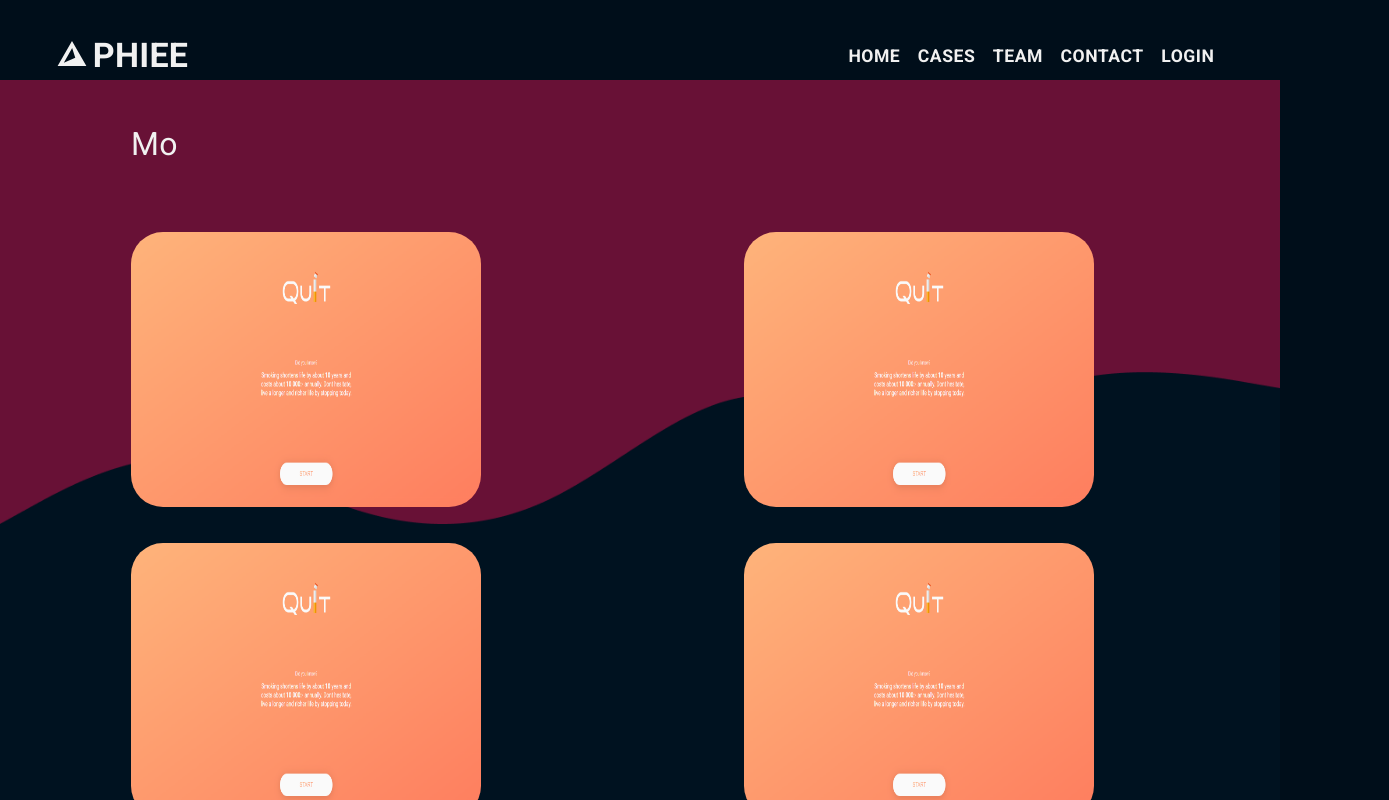
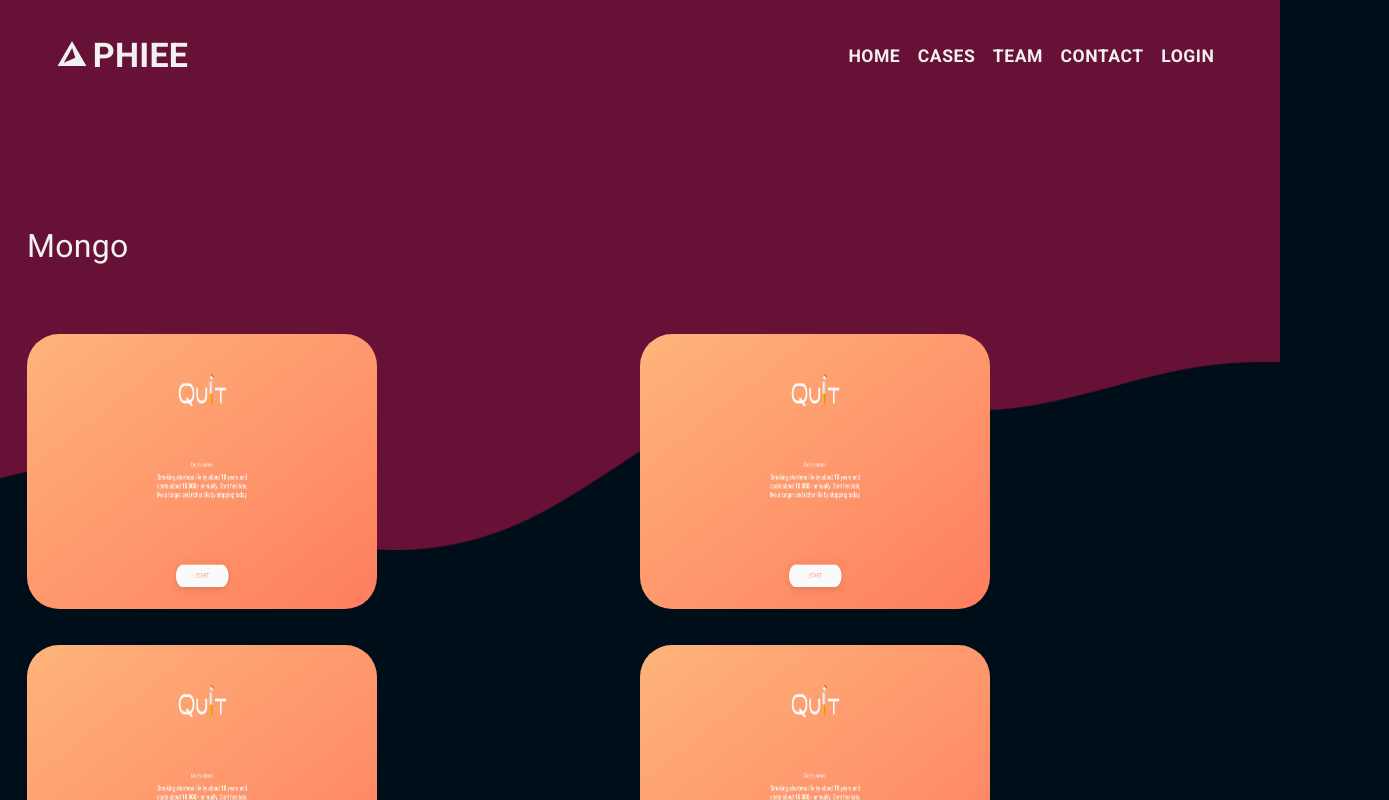
Before and after one commit to Prisberg/nr1team, a React (Create React App) app: page /expertise/Mongo in a window 1280 px wide. Shown: the top 800 px of the page, 1389 px wide, since content can reach past the window. Built offline with nearby package versions, Linux system fonts and the light colour scheme.

Commit message:
new skills info style

```diff
--- a/src/components/pages/main/skills/Skills.jsx
+++ b/src/components/pages/main/skills/Skills.jsx
@@ -157,18 +157,21 @@
   width:{ xs: '100%', md: '100%', lg: '100%', xl: '100%'},
   height: { xs: '700px', md: '1220px ', lg: '1220px', xl: '1220px'},
   backgroundColor: '#001220',
-  position: 'relative',
+
 }
 const innerBox = {
   display: {xs: 'none', md: 'block', lg: 'block', xl: 'block'},
   width: '100%',
+  maxWidth: '1500px',
+  position: 'relative',
+  paddingLeft: '2em',
 }
 const mainTitle = {
   fontSize: { xs: '2em', md: '3em', lg: '3em', xl: '3em'},
   fontWeight:'bolder',
   color: '#f1f1f1',
   position: "absolute",
-  top: { xs: '0em', md: `2em`, lg: `2em`, xl: `2em`},
+  top: { xs: '0em', md: `2em`, lg: `2em`, xl: `3em`},
   right: { xs: '0em', md: "3.5em", lg: "3.5em", xl: "3.5em"},
   lineHeight: '50px',
   // textAlign: 'center',
@@ -176,7 +179,7 @@
 const shapeStyle = {
   fontSize: { xs: '2em', md: '3em', lg: '4em', xl: '4em'},
   position: "absolute",
-  top: { xs: '0em', md: `0em`, lg: `0em`, xl: `0em`},
+  top: { xs: '0em', md: `0em`, lg: `0em`, xl: `1em`},
   right: { xs: '0em', md: "1em", lg: "2em", xl: "2em"},
   width:  { xs: '250px', md: "250px", lg: "300px", xl: "300px"},
   height:  { xs: '250px', md: "250px", lg: "300px", xl: "300px"},
@@ -184,8 +187,8 @@
 
 const mainTitleMobile = {
   position: "absolute",
-  top: '4.5em',
-  left: '2em',
+  top: '2em',
+  left: '1em',
   fontWeight: "bolder",
   fontSize: "1em",
   color: '#f1f1f1',
@@ -194,10 +197,10 @@
 };
 const shapeStyleMobile = {
   position: "absolute",
-  top: `1em`,
+  top: `0em`,
   left: '0em',
-  width: "150px",
-  height: "150px",
+  width: "100px",
+  height: "100px",
   zIndex: "99",
 };
 const skillsBox = {
@@ -210,9 +213,7 @@
   "& :nth-child(even)": {
     justifyContent: 'flex-end'
   },
-  "& :nth-child(odd)": {
-    paddingLeft: '.5em'
-  }
+
 }
 
 const skillBox = {
@@ -223,6 +224,7 @@
   height: "200px",
   marginBottom: "2em",
   width: '100%',
+
 };
 
 const skillInfo = {
@@ -257,11 +259,11 @@
 const skillBoxMobile = {
   display: {xs: 'block', md: 'none', lg: 'none', xl: 'none'},
   width: { xs: '80%', md: '96%', lg: '96%', xl: '96%'},
+  position: 'relative',
 }
 
 
 const skills = [
-
   {
     id: "2",
     img: `${UX}`,
--- a/src/components/pages/main/skills/skills-Info/JavaScript.jsx
+++ b/src/components/pages/main/skills/skills-Info/JavaScript.jsx
@@ -7,8 +7,8 @@
 const UxDesign = () => {
   return (
     <Box sx={mainBox}  className='main-Box'>
-              <img src={headerImg} alt="" style={{width: '100%', objectFit:'cover', position: 'absolute', top: '0em', zIndex: '0' }} />
 
+              <img src={headerImg} alt="" style={imgStyling} />
       <Box sx={innerBox}>
         <Box  >
         <Typography sx={mainTitle}>
@@ -47,21 +47,18 @@
 const mainBox = {
   width:{ xs: '100%', md: '100%', lg: '100%', xl: '100%'},
   height:{ xs: '100%', md: '1500px', llg: '1500px', xl: '1500px'},
-  backgroundColor: '#001220',
   display: 'flex',
   alignItems: 'center',
   justifyContent: 'center',
   color: '#f1f1f1',
+  zIndex: '10'
 }
 const innerBox = {
-  // padding: '2em',
-  marginTop: { xs: '2em', md: '0', lg: '0', xl: '15em'},
-  // paddingLeft: { xs: '0em', md: '0em', lg: '15em', xl: '15em'},
-  zIndex: '5',
+  marginTop: { xs: '2em', md: '1em', lg: '1em', xl: '1em'},
   display: 'flex',
-  alignItems: 'center',
+  // alignItems: 'center',
   justifyContent: 'center',
-  flexDirection: 'column'
+  flexDirection: 'column',
 }
 const skillProjects = {
   display: 'flex',
@@ -93,4 +90,19 @@
   fontSize: '1.3em',
   paddingLeft: {xs: '20px', md: '0px', lg: '0px', xl: '0px'}
 }
+
+const imgStyling = {
+  height: "550px",
+  width: "100%",
+  objectFit: "cover",
+  position: "absolute",
+  top: "0px",
+  zIndex: "-1",
+  "@media (max-width: 450px)": {
+    height: "400px",
+  },
+  "@media (max-width: 360px)": {
+    height: "600px",
+  },
+};
 export default UxDesign
--- a/src/components/pages/main/skills/skills-Info/Mongo.jsx
+++ b/src/components/pages/main/skills/skills-Info/Mongo.jsx
@@ -7,12 +7,12 @@
 const UxDesign = () => {
   return (
     <Box sx={mainBox}  className='main-Box'>
-              <img src={headerImg} alt="" style={{width: '100%', objectFit:'cover', position: 'absolute', top: '5em', zIndex: '0' }} />
 
+              <img src={headerImg} alt="" style={imgStyling} />
       <Box sx={innerBox}>
         <Box  >
         <Typography sx={mainTitle}>
-          Mo
+          Mongo
         </Typography>
         </Box>
         <Box sx={skillProjects}  className='skillProjects'>
@@ -46,28 +46,26 @@
 }
 const mainBox = {
   width:{ xs: '100%', md: '100%', lg: '100%', xl: '100%'},
-  height:{ xs: '100%', md: '100%', lg: '100%', xl: '1300px'},
-  backgroundColor: '#001220',
+  height:{ xs: '100%', md: '1500px', llg: '1500px', xl: '1500px'},
   display: 'flex',
   alignItems: 'center',
   justifyContent: 'center',
-  color: '#f1f1f1'
+  color: '#f1f1f1',
+  zIndex: '10'
 }
 const innerBox = {
-  width:{ xs: '80%', md: '100%', lg: '1226px', xl: '70%'},
-  height:{ xs: '80%', md: '100%', lg: '100%', xl: '1150px'},
-  padding: '2em',
-  marginTop: { xs: '2em', md: '0', lg: '0', xl: '15em'},
-  paddingLeft: { xs: '0em', md: '15em', lg: '15em', xl: '15em'},
-  borderRadius: '2em',
-  zIndex: '5'
+  marginTop: { xs: '2em', md: '1em', lg: '1em', xl: '1em'},
+  display: 'flex',
+  // alignItems: 'center',
+  justifyContent: 'center',
+  flexDirection: 'column',
 }
 const skillProjects = {
   display: 'flex',
-  alignItems:{ xs: 'center', md: 'flex-start', lg: 'flex-start', xl: 'flex-start'},
+  alignItems:{ xs: 'center', md: 'center', lg: 'center', xl: 'center'},
   justifyContent: 'center',
-  width:{ xs: '380px', s: '380px', md: '500px', lg: '1226px', xl: '1226px'},
-  flexWrap: { xs: 'no-wrap', md: 'wrap', lg: 'wrap', xl: 'wrap'},
+  width:{ xs: '400px', md: '800px', lg: '1226px', xl: '1226px'},
+  flexWrap: { xs: 'wrap', md: 'wrap', lg: 'wrap', xl: 'wrap'},
   marginTop: '2em',
   flexDirection: { xs: 'column', md: 'row', lg: 'row'}
 }
@@ -92,4 +90,19 @@
   fontSize: '1.3em',
   paddingLeft: {xs: '20px', md: '0px', lg: '0px', xl: '0px'}
 }
+
+const imgStyling = {
+  height: "550px",
+  width: "100%",
+  objectFit: "cover",
+  position: "absolute",
+  top: "0px",
+  zIndex: "-1",
+  "@media (max-width: 450px)": {
+    height: "400px",
+  },
+  "@media (max-width: 360px)": {
+    height: "600px",
+  },
+};
 export default UxDesign
--- a/src/components/pages/main/skills/skills-Info/Node.jsx
+++ b/src/components/pages/main/skills/skills-Info/Node.jsx
@@ -7,8 +7,8 @@
 const UxDesign = () => {
   return (
     <Box sx={mainBox}  className='main-Box'>
-              <img src={headerImg} alt="" style={{width: '100%', objectFit:'cover', position: 'absolute', top: '5em', zIndex: '0' }} />
 
+              <img src={headerImg} alt="" style={imgStyling} />
       <Box sx={innerBox}>
         <Box  >
         <Typography sx={mainTitle}>
@@ -46,28 +46,26 @@
 }
 const mainBox = {
   width:{ xs: '100%', md: '100%', lg: '100%', xl: '100%'},
-  height:{ xs: '100%', md: '100%', llg: '100%', xl: '1300px'},
-  backgroundColor: '#001220',
+  height:{ xs: '100%', md: '1500px', llg: '1500px', xl: '1500px'},
   display: 'flex',
   alignItems: 'center',
   justifyContent: 'center',
-  color: '#f1f1f1'
+  color: '#f1f1f1',
+  zIndex: '10'
 }
 const innerBox = {
-  width:{ xs: '80%', md: '100%', lg: '1226px', xl: '70%'},
-  height:{ xs: '80%', md: '100%', lg: '100%', xl: '1150px'},
-  padding: '2em',
-  marginTop: { xs: '2em', md: '0', lg: '0', xl: '15em'},
-  paddingLeft: { xs: '0em', md: '15em', lg: '15em', xl: '15em'},
-  borderRadius: '2em',
-  zIndex: '5'
+  marginTop: { xs: '2em', md: '1em', lg: '1em', xl: '1em'},
+  display: 'flex',
+  // alignItems: 'center',
+  justifyContent: 'center',
+  flexDirection: 'column',
 }
 const skillProjects = {
   display: 'flex',
-  alignItems:{ xs: 'center', md: 'flex-start', lg: 'flex-start', xl: 'flex-start'},
+  alignItems:{ xs: 'center', md: 'center', lg: 'center', xl: 'center'},
   justifyContent: 'center',
-  width:{ xs: '380px', s: '380px', md: '500px', lg: '1226px', xl: '1226px'},
-  flexWrap: { xs: 'no-wrap', md: 'wrap', lg: 'wrap', xl: 'wrap'},
+  width:{ xs: '400px', md: '800px', lg: '1226px', xl: '1226px'},
+  flexWrap: { xs: 'wrap', md: 'wrap', lg: 'wrap', xl: 'wrap'},
   marginTop: '2em',
   flexDirection: { xs: 'column', md: 'row', lg: 'row'}
 }
@@ -92,4 +90,19 @@
   fontSize: '1.3em',
   paddingLeft: {xs: '20px', md: '0px', lg: '0px', xl: '0px'}
 }
+
+const imgStyling = {
+  height: "550px",
+  width: "100%",
+  objectFit: "cover",
+  position: "absolute",
+  top: "0px",
+  zIndex: "-1",
+  "@media (max-width: 450px)": {
+    height: "400px",
+  },
+  "@media (max-width: 360px)": {
+    height: "600px",
+  },
+};
 export default UxDesign
--- a/src/components/pages/main/skills/skills-Info/ReactInfo.jsx
+++ b/src/components/pages/main/skills/skills-Info/ReactInfo.jsx
@@ -7,8 +7,8 @@
 const UxDesign = () => {
   return (
     <Box sx={mainBox}  className='main-Box'>
-              <img src={headerImg} alt="" style={{width: '100%', objectFit:'cover', position: 'absolute', top: '5em', zIndex: '0' }} />
 
+              <img src={headerImg} alt="" style={imgStyling} />
       <Box sx={innerBox}>
         <Box  >
         <Typography sx={mainTitle}>
@@ -46,28 +46,26 @@
 }
 const mainBox = {
   width:{ xs: '100%', md: '100%', lg: '100%', xl: '100%'},
-  height:{ xs: '100%', md: '100%', llg: '100%', xl: '1300px'},
-  backgroundColor: '#001220',
+  height:{ xs: '100%', md: '1500px', llg: '1500px', xl: '1500px'},
   display: 'flex',
   alignItems: 'center',
   justifyContent: 'center',
-  color: '#f1f1f1'
+  color: '#f1f1f1',
+  zIndex: '10'
 }
 const innerBox = {
-  width:{ xs: '80%', md: '100%', lg: '1226px', xl: '70%'},
-  height:{ xs: '80%', md: '100%', lg: '100%', xl: '1150px'},
-  padding: '2em',
-  marginTop: { xs: '2em', md: '0', lg: '0', xl: '15em'},
-  paddingLeft: { xs: '0em', md: '15em', lg: '15em', xl: '15em'},
-  borderRadius: '2em',
-  zIndex: '5'
+  marginTop: { xs: '2em', md: '1em', lg: '1em', xl: '1em'},
+  display: 'flex',
+  // alignItems: 'center',
+  justifyContent: 'center',
+  flexDirection: 'column',
 }
 const skillProjects = {
   display: 'flex',
-  alignItems:{ xs: 'center', md: 'flex-start', lg: 'flex-start', xl: 'flex-start'},
+  alignItems:{ xs: 'center', md: 'center', lg: 'center', xl: 'center'},
   justifyContent: 'center',
-  width:{ xs: '380px', s: '380px', md: '500px', lg: '1226px', xl: '1226px'},
-  flexWrap: { xs: 'no-wrap', md: 'wrap', lg: 'wrap', xl: 'wrap'},
+  width:{ xs: '400px', md: '800px', lg: '1226px', xl: '1226px'},
+  flexWrap: { xs: 'wrap', md: 'wrap', lg: 'wrap', xl: 'wrap'},
   marginTop: '2em',
   flexDirection: { xs: 'column', md: 'row', lg: 'row'}
 }
@@ -92,4 +90,19 @@
   fontSize: '1.3em',
   paddingLeft: {xs: '20px', md: '0px', lg: '0px', xl: '0px'}
 }
+
+const imgStyling = {
+  height: "550px",
+  width: "100%",
+  objectFit: "cover",
+  position: "absolute",
+  top: "0px",
+  zIndex: "-1",
+  "@media (max-width: 450px)": {
+    height: "400px",
+  },
+  "@media (max-width: 360px)": {
+    height: "600px",
+  },
+};
 export default UxDesign
--- a/src/components/pages/main/skills/skills-Info/UxDesign.jsx
+++ b/src/components/pages/main/skills/skills-Info/UxDesign.jsx
@@ -7,8 +7,8 @@
 const UxDesign = () => {
   return (
     <Box sx={mainBox}  className='main-Box'>
-              <img src={headerImg} alt="" style={{width: '100%', objectFit:'cover', position: 'absolute', top: '5em', zIndex: '0' }} />
 
+              <img src={headerImg} alt="" style={imgStyling} />
       <Box sx={innerBox}>
         <Box  >
         <Typography sx={mainTitle}>
@@ -46,28 +46,26 @@
 }
 const mainBox = {
   width:{ xs: '100%', md: '100%', lg: '100%', xl: '100%'},
-  height:{ xs: '100%', md: '100%', llg: '100%', xl: '1300px'},
-  backgroundColor: '#001220',
+  height:{ xs: '100%', md: '1500px', llg: '1500px', xl: '1500px'},
   display: 'flex',
   alignItems: 'center',
   justifyContent: 'center',
-  color: '#f1f1f1'
+  color: '#f1f1f1',
+  zIndex: '10'
 }
 const innerBox = {
-  width:{ xs: '80%', md: '100%', lg: '1226px', xl: '70%'},
-  height:{ xs: '80%', md: '100%', lg: '100%', xl: '1150px'},
-  padding: '2em',
-  marginTop: { xs: '2em', md: '0', lg: '0', xl: '15em'},
-  paddingLeft: { xs: '0em', md: '15em', lg: '15em', xl: '15em'},
-  borderRadius: '2em',
-  zIndex: '5'
+  marginTop: { xs: '2em', md: '1em', lg: '1em', xl: '1em'},
+  display: 'flex',
+  // alignItems: 'center',
+  justifyContent: 'center',
+  flexDirection: 'column',
 }
 const skillProjects = {
   display: 'flex',
-  alignItems:{ xs: 'center', md: 'flex-start', lg: 'flex-start', xl: 'flex-start'},
+  alignItems:{ xs: 'center', md: 'center', lg: 'center', xl: 'center'},
   justifyContent: 'center',
-  width:{ xs: '380px', s: '380px', md: '500px', lg: '1226px', xl: '1226px'},
-  flexWrap: { xs: 'no-wrap', md: 'wrap', lg: 'wrap', xl: 'wrap'},
+  width:{ xs: '400px', md: '800px', lg: '1226px', xl: '1226px'},
+  flexWrap: { xs: 'wrap', md: 'wrap', lg: 'wrap', xl: 'wrap'},
   marginTop: '2em',
   flexDirection: { xs: 'column', md: 'row', lg: 'row'}
 }
@@ -92,4 +90,19 @@
   fontSize: '1.3em',
   paddingLeft: {xs: '20px', md: '0px', lg: '0px', xl: '0px'}
 }
+
+const imgStyling = {
+  height: "550px",
+  width: "100%",
+  objectFit: "cover",
+  position: "absolute",
+  top: "0px",
+  zIndex: "-1",
+  "@media (max-width: 450px)": {
+    height: "400px",
+  },
+  "@media (max-width: 360px)": {
+    height: "600px",
+  },
+};
 export default UxDesign
```
